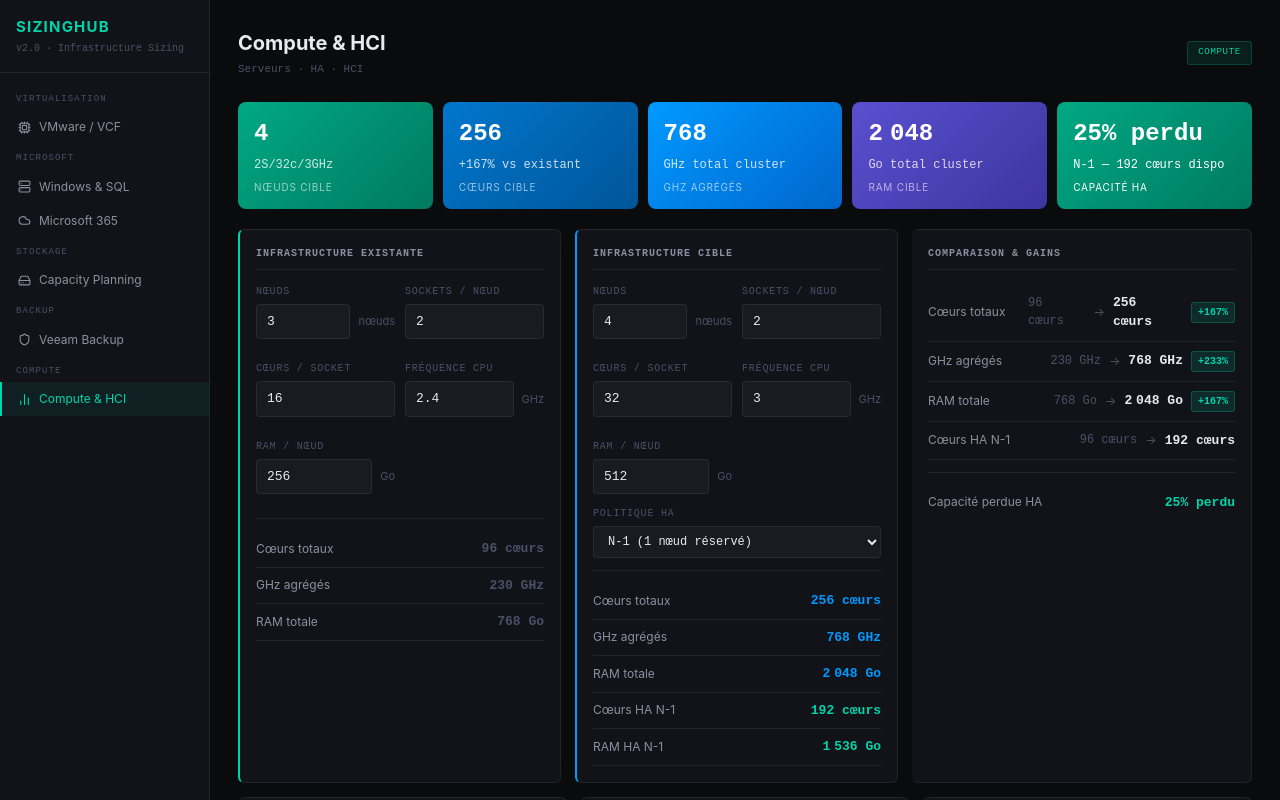
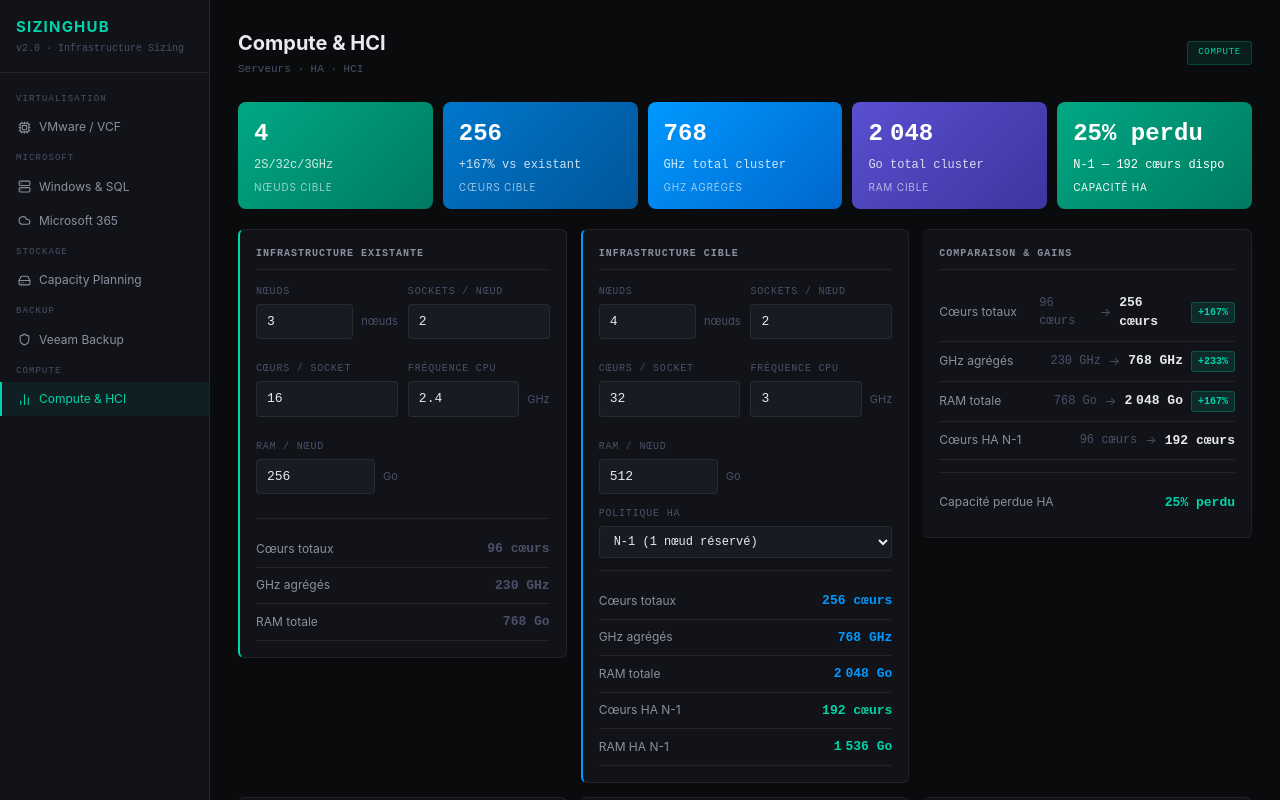
Before and after one commit to darknrall89/SizingHUB, a React (Vite) app: page / in a window 1280 px wide. Both pictures are taken after a click on the element "Compute & HCI". Shown: the top 800 px of the page. Built offline with nearby package versions, Linux system fonts and the light colour scheme.

Commit message:
fix: compute layout 3 colonnes égales + graphes valeurs visibles

```diff
--- a/src/SizingHub.jsx
+++ b/src/SizingHub.jsx
@@ -1243,12 +1243,12 @@ function ComputeCalc({ th }) {
             </div>
           )}
           {data.map((b,i)=>{
-            const h=Math.max(8,Math.round((b.val/maxVal)*(height-30)));
+            const h=Math.max(8,Math.round((b.val/maxVal)*(height-70)));
             return (
               <div key={i} style={{flex:1,display:"flex",flexDirection:"column",alignItems:"center",gap:4}}>
                 <div style={{width:"100%",height:h,background:b.color,borderRadius:"4px 4px 0 0",
                   display:"flex",alignItems:"center",justifyContent:"center",position:"relative"}}>
-                  {h>28&&<span style={{fontSize:10,color:"#fff",fontFamily:"monospace",fontWeight:600,
+                  {h>20&&<span style={{fontSize:10,color:"#fff",fontFamily:"monospace",fontWeight:600,
                     padding:"2px 4px",textShadow:"0 1px 2px rgba(0,0,0,0.4)"}}>{fmt(b.val)}</span>}
                 </div>
                 <span style={{fontSize:10,color:th.t2,fontFamily:"monospace",textAlign:"center",lineHeight:1.3}}>{b.name}</span>
@@ -1289,10 +1289,10 @@ function ComputeCalc({ th }) {
       </div>
 
       {/* Saisie + Comparaison */}
-      <div style={{display:"grid",gridTemplateColumns:"1fr 1fr 340px",gap:14,marginBottom:14}}>
+      <div style={{display:"grid",gridTemplateColumns:"1fr 1fr 1fr",gap:14,marginBottom:14,alignItems:"start"}}>
 
         {/* Existant */}
-        <div style={s.card(th.accent)}>
+        <div style={{...s.card(th.accent),alignSelf:"start"}}>
           <div style={s.secTitle}>Infrastructure existante</div>
           <div style={{display:"grid",gridTemplateColumns:"1fr 1fr",gap:10}}>
             <NF label="Nœuds" value={srcNodes} onChange={setSrcNodes} min={0} max={200} unit="nœuds"/>
@@ -1308,7 +1308,7 @@ function ComputeCalc({ th }) {
         </div>
 
         {/* Cible */}
-        <div style={s.card(th.accent2)}>
+        <div style={{...s.card(th.accent2),alignSelf:"start"}}>
           <div style={s.secTitle}>Infrastructure cible</div>
           <div style={{display:"grid",gridTemplateColumns:"1fr 1fr",gap:10}}>
             <NF label="Nœuds" value={tgtNodes} onChange={setTgtNodes} min={1} max={200} unit="nœuds"/>
@@ -1328,7 +1328,7 @@ function ComputeCalc({ th }) {
         </div>
 
         {/* Comparaison & Gains */}
-        <div style={s.card()}>
+        <div style={{...s.card(),alignSelf:"start"}}>
           <div style={s.secTitle}>Comparaison & Gains</div>
           <CompRow label="Cœurs totaux" srcVal={r.srcTotalCores} tgtVal={r.tgtTotalCores} unit="cœurs" gainPct={r.gainCoresPct}/>
           <CompRow label="GHz agrégés"  srcVal={r.srcTotalFreq}  tgtVal={r.tgtTotalFreq}  unit="GHz"   gainPct={r.gainFreqPct}/>
@@ -1365,7 +1365,7 @@ function ComputeCalc({ th }) {
         ].map(chart=>(
           <div key={chart.title} style={s.card()}>
             <div style={{...s.secTitle,marginBottom:16}}>{chart.title}</div>
-            <BarChart3 data={chart.data} unit={chart.unit} height={180}/>
+            <BarChart3 data={chart.data} unit={chart.unit} height={200}/>
           </div>
         ))}
       </div>
```
